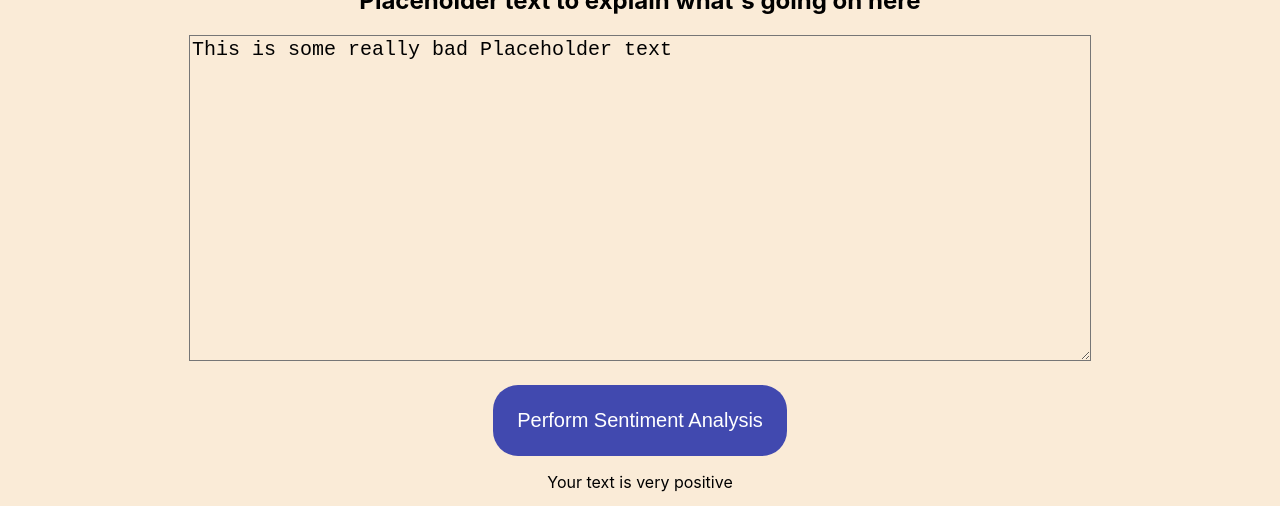
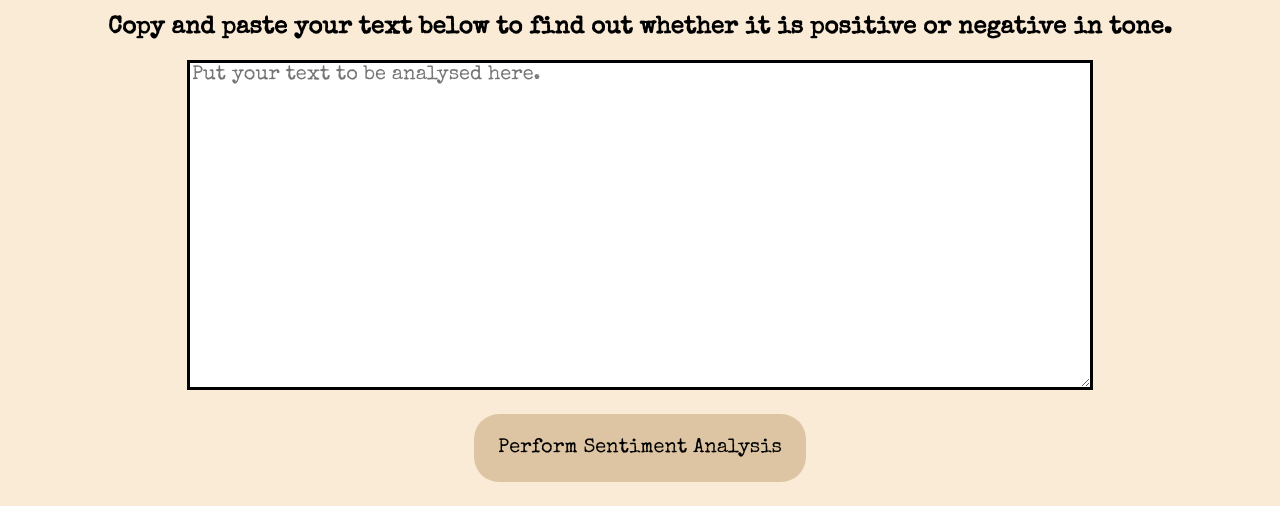
Before and after one commit to TybaltCapulet/MyTwoSents, a plain HTML site: page index.html in a window 1280 px wide. Shown: the part 96-602 px from the top of the page. Drawn offline with nearby package versions, Linux system fonts and the light colour scheme.

Commit message:
v1.0 finished.

```diff
--- a/index.html
+++ b/index.html
@@ -6,6 +6,7 @@
     <meta name="viewport" content="width=device-width, initial-scale=1.0">
     <title>My Two Sents</title>
     <link rel="stylesheet" href="styles.css">
+    <link rel="stylesheet" type="text/css" href="//fonts.googleapis.com/css?family=Special+Elite" />
 </head>
 
 <body>
@@ -13,20 +14,18 @@
 
     <div id="main">
         <h1>My Two Sents</h1>
-        <h2>Placeholder text to explain what's going on here</h2>
+        <h2>Copy and paste your text below to find out whether it is positive or negative in tone.</h2>
         <div id="user-input" class="user-input">
-            <textarea id="sentiment-input" type="text">This is some really bad Placeholder text</textarea>
+            <textarea id="sentiment-input" type="text" placeholder="Put your text to be analysed here."></textarea>
         </div>
         <div id="sentiment-button">
             <button id="perform-sentiment">Perform Sentiment Analysis</button>
         </div>
 
         <div id=analysis-output>
-            <p class="sentiment-result" id="sentiment-result">Your text is very positive</p>
-            </div>
-        <div>
-            <p id="further-details">Your text has a sentiment score of 0.5</p>
+            <p class="sentiment-result" id="sentiment-result">Your text is neutral</p>
         </div>
+
     </div>
     <script src="main.js"></script>
 </body>
--- a/main.js
+++ b/main.js
@@ -22,11 +22,12 @@ function fetchSentimentResult() {
 
     if (resultPolarity == 0) {
             sentimentResultText.innerHTML = "Your text is neutral in sentiment";
+            document.getElementsByClassName
         } else if (resultPolarity > 0 && resultPolarity < 0.5) {
             sentimentResultText.innerHTML = "Your text is moderately positive in sentiment";
         } else if (resultPolarity > 0.5) {
             sentimentResultText.innerHTML = "Your text is very positive in sentiment";
-        } else if (resultPolarity < 0 && resultPolarity > -0.5) {
+        } else if (resultPolarity < 0 && resultPolarity >= -0.5) {
             sentimentResultText.innerHTML = "Your text is moderately negative in sentiment";
         } else if (resultPolarity < -0.5) {
             sentimentResultText.innerHTML = "Your text is very negative in sentiment"
--- a/styles.css
+++ b/styles.css
@@ -1,21 +1,29 @@
 body {
+    /* background-color: antiquewhite; */
+    font-family: Special Elite;
+    /* background: linear-gradient(90deg, hsla(152, 100%, 50%, 1) 0%, hsla(186, 100%, 69%, 1) 100%); */
     background-color: antiquewhite;
-    font-family: -apple-system, BlinkMacSystemFont, 'Segoe UI', Roboto, Oxygen, Ubuntu, Cantarell, 'Open Sans', 'Helvetica Neue', sans-serif;
 }
 
 h1 {
     text-align: center;
+    font-size: 3em;
 }
 
 h2 {
     text-align:center;
+    padding-left: 5vw;
+    padding-right: 5vw;
 }
 
 #sentiment-input {
     height: 40vh;
     width: 70vw;
-    background-color: antiquewhite;
+    background-color:(grey, 0.7);
     font-size: 20px;
+    border: 3px;
+    font-family: Special Elite;
+    border: solid;
 }
 .user-input {
     display: flex;
@@ -27,14 +35,15 @@ h2 {
     margin-top: 3vh;
     text-align:center;
     font-size: 20px;
-    background-color: rgb(19, 33, 165, 0.8);
+    background-color: rgb(210,180,140, 0.7);
     border: none;
     border-radius: 25px;
     padding: 3vh;
-    color: white;
+    color: black;
+    font-family: Special Elite;
 }
 #perform-sentiment:hover {
-    background-color: rgb(19, 33, 165, 0.9);
+    background-color:rgb(210,180,140, 0.9);
     cursor: pointer;
 }
 #sentiment-button {
@@ -46,8 +55,13 @@ h2 {
 #analysis-output {
     display: flex;
     justify-content: center;
+    font-size: 30px;
 }
 #further-details {
     display: flex;
     justify-content: center;
+    align-items: center;
 }
+#sentiment-result {
+    text-align: center;
+}
```
